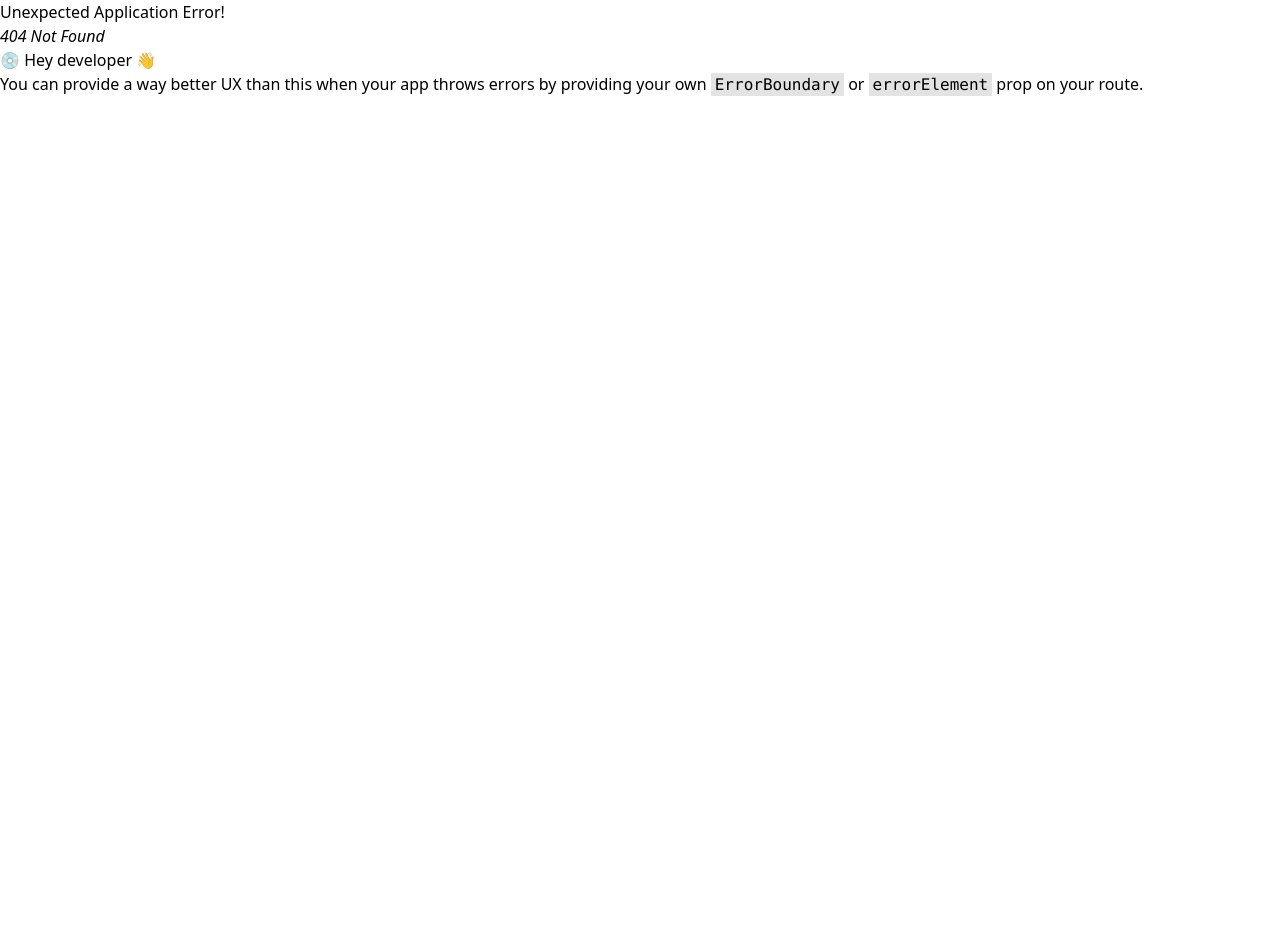
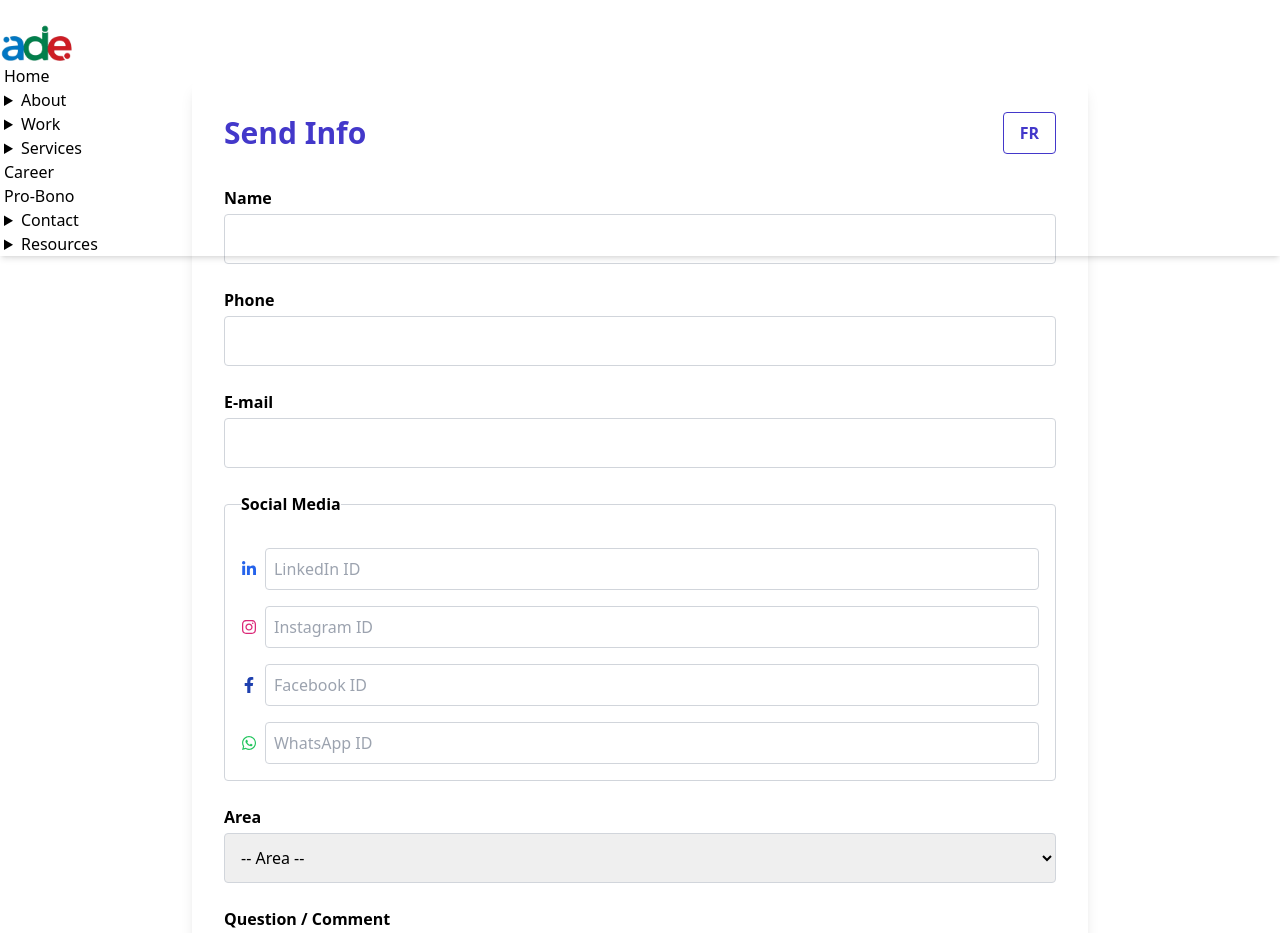
Before and after one commit to tawhidulislam1/aadde, a React (Vite) app: page /contact/send-info in a window 1280 px wide. Before the commit this address had no page. Shown: the top 933 px of the page. Before the commit the page ends 800 px from the top, so only its background shows below. Built offline with nearby package versions, Linux system fonts and the light colour scheme.

Commit message:
update contact page

```diff
--- a/src/Componets/Navbar/Navbar.jsx
+++ b/src/Componets/Navbar/Navbar.jsx
@@ -74,8 +74,8 @@
                                 <details>
                                     <summary>Contact</summary>
                                     <ul className="p-2">
-                                        <li><Link to="/contact/info" onClick={handleLinkClick}>Send Info</Link></li>
-                                        <li><Link to="/contact/consult" onClick={handleLinkClick}>Ask for Consultation</Link></li>
+                                        <li><Link to="/contact/send-info" onClick={handleLinkClick}>Send Info</Link></li>
+                                        <li><Link to="/contact/consultation" onClick={handleLinkClick}>Ask for Consultation</Link></li>
                                     </ul>
                                 </details>
                             </li>
@@ -145,8 +145,8 @@
                         <details>
                             <summary>Contact</summary>
                             <ul className="p-2 bg-base-100 rounded-box">
-                                <li><Link to="/contact/info">Send Info</Link></li>
-                                <li><Link to="/contact/consult">Ask for Consultation</Link></li>
+                                <li><Link to="/contact/send-info">Send Info</Link></li>
+                                <li><Link to="/contact/consultation">Ask for Consultation</Link></li>
                             </ul>
                         </details>
                     </li>
--- /dev/null
+++ b/src/page/Contact/AskForConsultation.jsx
@@ -0,0 +1,63 @@
+import React, { useState } from "react";
+
+const translations = {
+  EN: {
+    title: "Ask for Consultation",
+    halfHour: "Request a half-hour discussion",
+    speaker: "Speaker request",
+    apply: "Please apply info@aadde.ca",
+    submit: "Submit Request",
+    languageBtn: "FR",
+  },
+  FR: {
+    title: "Demander une consultation",
+    halfHour: "Demander une discussion de 30 minutes",
+    speaker: "Demande de conférencier",
+    apply: "Veuillez postuler à info@aadde.ca",
+    submit: "Envoyer la demande",
+    languageBtn: "EN",
+  },
+};
+
+export default function AskForConsultation() {
+  const [lang, setLang] = useState("EN");
+  const t = translations[lang];
+
+  const toggleLanguage = () => setLang(lang === "EN" ? "FR" : "EN");
+
+  return (
+    <section className="max-w-3xl mx-auto p-8 bg-white rounded-lg shadow-lg space-y-8 mt-20">
+      <div className="flex justify-between items-center mb-6">
+        <h1 className="text-3xl font-bold text-indigo-700">{t.title}</h1>
+        <button
+          onClick={toggleLanguage}
+          className="px-4 py-2 border border-indigo-700 rounded font-semibold text-indigo-700 hover:bg-indigo-100"
+          aria-label="Toggle Language"
+        >
+          {t.languageBtn}
+        </button>
+      </div>
+
+      <form className="space-y-6">
+        <label className="flex items-center gap-3 cursor-pointer">
+          <input type="checkbox" className="form-checkbox" />
+          <span>{t.halfHour}</span>
+        </label>
+
+        <label className="flex items-center gap-3 cursor-pointer">
+          <input type="checkbox" className="form-checkbox" />
+          <span>{t.speaker}</span>
+        </label>
+
+        <p className="text-sm text-gray-500 italic">{t.apply}</p>
+
+        <button
+          type="submit"
+          className="w-full bg-indigo-700 text-white py-3 rounded hover:bg-indigo-800 transition"
+        >
+          {t.submit}
+        </button>
+      </form>
+    </section>
+  );
+}
--- /dev/null
+++ b/src/page/Contact/SendInfo.jsx
@@ -0,0 +1,209 @@
+import React, { useState } from "react";
+import {
+  FaLinkedinIn,
+  FaInstagram,
+  FaFacebookF,
+  FaWhatsapp,
+} from "react-icons/fa";
+
+const areas = [
+  "Human Resource",
+  "Strategy",
+  "Digital Transformation",
+  "Project Management",
+  "Brand Management",
+  "Other",
+  "Join Us",
+];
+
+const translations = {
+  EN: {
+    title: "Send Info",
+    name: "Name",
+    phone: "Phone",
+    email: "E-mail",
+    socialMedia: "Social Media",
+    linkedin: "LinkedIn ID",
+    instagram: "Instagram ID",
+    facebook: "Facebook ID",
+    whatsapp: "WhatsApp ID",
+    area: "Area",
+    question: "Question / Comment",
+    submit: "Send Information",
+    languageBtn: "FR",
+    addresses: ["Dhaka – Gulshan", "Toronto – Danforth"],
+  },
+  FR: {
+    title: "Envoyer des informations",
+    name: "Nom",
+    phone: "Téléphone",
+    email: "E-mail",
+    socialMedia: "Réseaux sociaux",
+    linkedin: "ID LinkedIn",
+    instagram: "ID Instagram",
+    facebook: "ID Facebook",
+    whatsapp: "ID WhatsApp",
+    area: "Secteur",
+    question: "Question / Commentaire",
+    submit: "Envoyer les informations",
+    languageBtn: "EN",
+    addresses: ["Dhaka – Gulshan", "Toronto – Danforth"],
+  },
+};
+
+export default function SendInfo() {
+  const [lang, setLang] = useState("EN");
+  const t = translations[lang];
+
+  const toggleLanguage = () => setLang(lang === "EN" ? "FR" : "EN");
+
+  return (
+    <section className="max-w-4xl mx-auto p-8 bg-white rounded-lg shadow-lg space-y-8 mt-20">
+      <div className="flex justify-between items-center mb-6">
+        <h1 className="text-3xl font-bold text-indigo-700">{t.title}</h1>
+        <button
+          onClick={toggleLanguage}
+          className="px-4 py-2 border border-indigo-700 rounded font-semibold text-indigo-700 hover:bg-indigo-100"
+          aria-label="Toggle Language"
+        >
+          {t.languageBtn}
+        </button>
+      </div>
+
+      <form className="space-y-6">
+        <div>
+          <label className="block font-semibold mb-1">{t.name}</label>
+          <input
+            type="text"
+            required
+            className="w-full border border-gray-300 p-3 rounded focus:ring-indigo-500 focus:outline-none"
+          />
+        </div>
+
+        <div>
+          <label className="block font-semibold mb-1">{t.phone}</label>
+          <input
+            type="tel"
+            className="w-full border border-gray-300 p-3 rounded focus:ring-indigo-500 focus:outline-none"
+          />
+        </div>
+
+        <div>
+          <label className="block font-semibold mb-1">{t.email}</label>
+          <input
+            type="email"
+            required
+            className="w-full border border-gray-300 p-3 rounded focus:ring-indigo-500 focus:outline-none"
+          />
+        </div>
+
+        <fieldset className="border border-gray-300 p-4 rounded space-y-4">
+          <legend className="font-semibold">{t.socialMedia}</legend>
+
+          <div>
+            <label className="flex items-center gap-2">
+              <FaLinkedinIn className="text-blue-600" />
+              <input
+                type="text"
+                placeholder={t.linkedin}
+                className="flex-1 border border-gray-300 p-2 rounded focus:ring-indigo-500 focus:outline-none"
+              />
+            </label>
+          </div>
+
+          <div>
+            <label className="flex items-center gap-2">
+              <FaInstagram className="text-pink-600" />
+              <input
+                type="text"
+                placeholder={t.instagram}
+                className="flex-1 border border-gray-300 p-2 rounded focus:ring-indigo-500 focus:outline-none"
+              />
+            </label>
+          </div>
+
+          <div>
+            <label className="flex items-center gap-2">
+              <FaFacebookF className="text-blue-800" />
+              <input
+                type="text"
+                placeholder={t.facebook}
+                className="flex-1 border border-gray-300 p-2 rounded focus:ring-indigo-500 focus:outline-none"
+              />
+            </label>
+          </div>
+
+          <div>
+            <label className="flex items-center gap-2">
+              <FaWhatsapp className="text-green-500" />
+              <input
+                type="text"
+                placeholder={t.whatsapp}
+                className="flex-1 border border-gray-300 p-2 rounded focus:ring-indigo-500 focus:outline-none"
+              />
+            </label>
+          </div>
+        </fieldset>
+
+        <div>
+          <label className="block font-semibold mb-1">{t.area}</label>
+          <select
+            className="w-full border border-gray-300 p-3 rounded focus:ring-indigo-500 focus:outline-none"
+            defaultValue=""
+          >
+            <option value="" disabled>
+              -- {t.area} --
+            </option>
+            {areas.map((a) => (
+              <option key={a} value={a}>
+                {a}
+              </option>
+            ))}
+          </select>
+        </div>
+
+        <div>
+          <label className="block font-semibold mb-1">{t.question}</label>
+          <textarea
+            rows={4}
+            className="w-full border border-gray-300 p-3 rounded focus:ring-indigo-500 focus:outline-none"
+          ></textarea>
+        </div>
+
+        <button
+          type="submit"
+          className="w-full bg-indigo-700 text-white py-3 rounded hover:bg-indigo-800 transition"
+        >
+          {t.submit}
+        </button>
+      </form>
+
+      {/* Addresses + Client Website */}
+      <div className="mt-8 text-gray-700 space-y-4">
+        <h2 className="text-xl font-semibold">Address</h2>
+        <ul className="space-y-2">
+          {t.addresses.map((addr) => (
+            <li key={addr} className="flex items-center gap-2">
+              <svg
+                xmlns="http://www.w3.org/2000/svg"
+                className="h-5 w-5 text-indigo-700"
+                fill="none"
+                viewBox="0 0 24 24"
+                stroke="currentColor"
+              >
+                <path
+                  strokeLinecap="round"
+                  strokeLinejoin="round"
+                  strokeWidth={2}
+                  d="M17.657 16.657L13.414 12.414a2 2 0 00-2.828 0L6.343 16.657M16 8a4 4 0 11-8 0 4 4 0 018 0z"
+                />
+              </svg>
+              {addr}
+            </li>
+          ))}
+        </ul>
+
+      </div>
+    </section>
+  );
+}
```
Also changed, not shown: src/main.jsx (+10 -0 lines).
